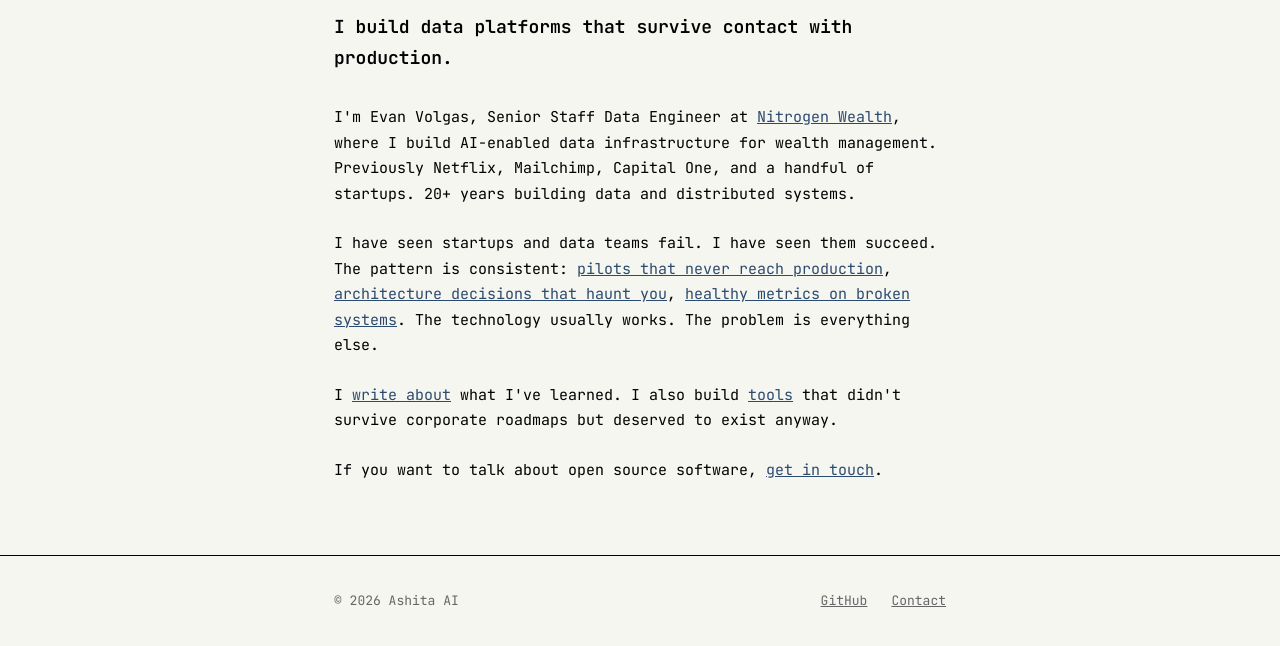
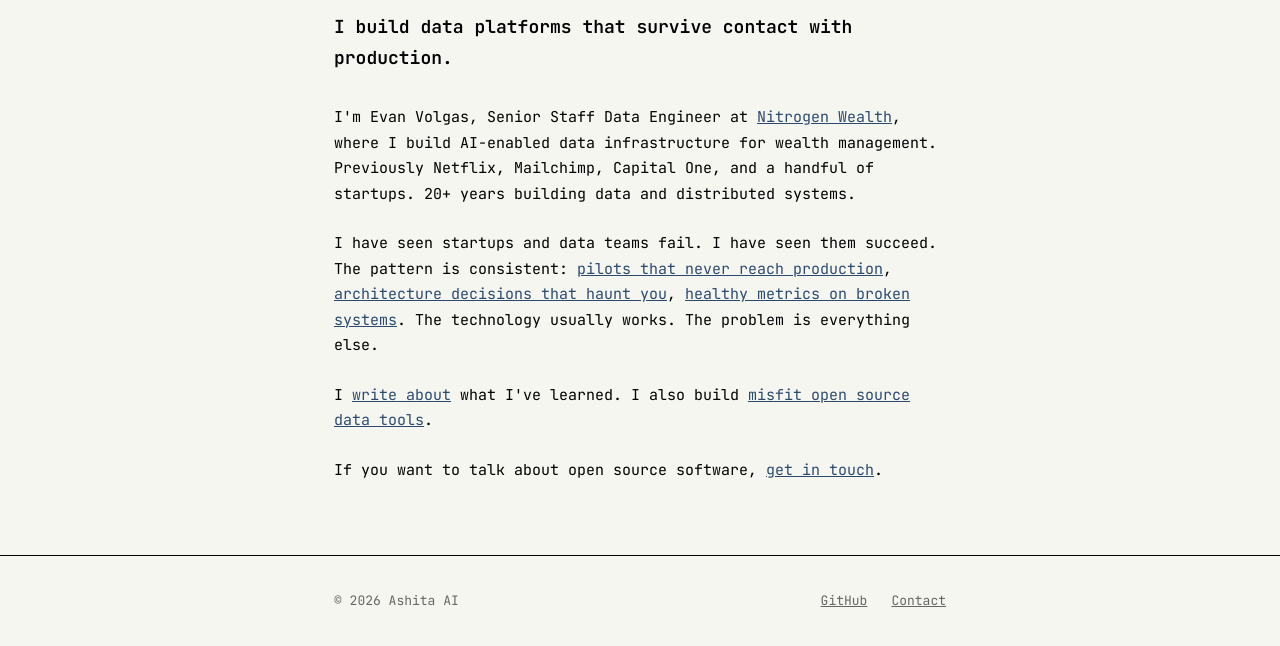
Before and after one commit to ashita-ai/ashita-ai.github.io, a Jekyll site: the page built from about.html, in a window 1280 px wide. Shown: the part 656-1302 px from the top of the page. Built offline with Jekyll 4.4.1, drawn with Linux system fonts in a browser that asks for light colours.

Commit message:
Update about page: misfit open source data tools

```diff
--- a/about.html
+++ b/about.html
@@ -15,7 +15,7 @@ permalink: /about/
 
   <p>I have seen startups and data teams fail. I have seen them succeed. The pattern is consistent: <a href="{{ '/blog/the-ai-pilot-graveyard/' | relative_url }}">pilots that never reach production</a>, <a href="{{ '/blog/the-data-platform-decisions-that-haunt-you/' | relative_url }}">architecture decisions that haunt you</a>, <a href="{{ '/blog/healthy-metrics-broken-agent/' | relative_url }}">healthy metrics on broken systems</a>. The technology usually works. The problem is everything else.</p>
 
-  <p>I <a href="{{ '/blog/' | relative_url }}">write about</a> what I've learned. I also build <a href="{{ '/projects/' | relative_url }}">tools</a> that didn't survive corporate roadmaps but deserved to exist anyway.</p>
+  <p>I <a href="{{ '/blog/' | relative_url }}">write about</a> what I've learned. I also build <a href="{{ '/projects/' | relative_url }}">misfit open source data tools</a>.</p>
 
   <p>If you want to talk about open source software, <a href="{{ '/contact/' | relative_url }}">get in touch</a>.</p>
 </section>
```
